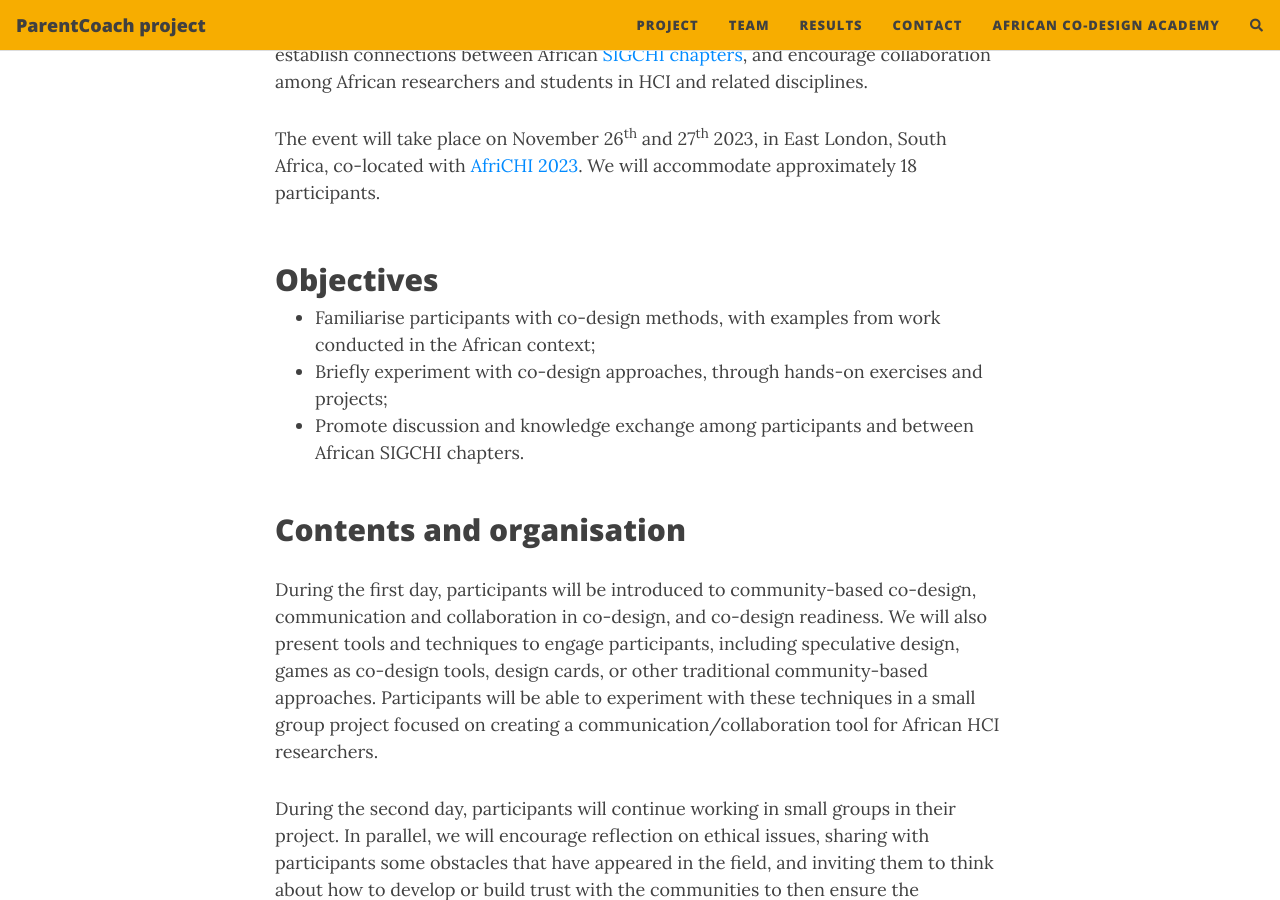
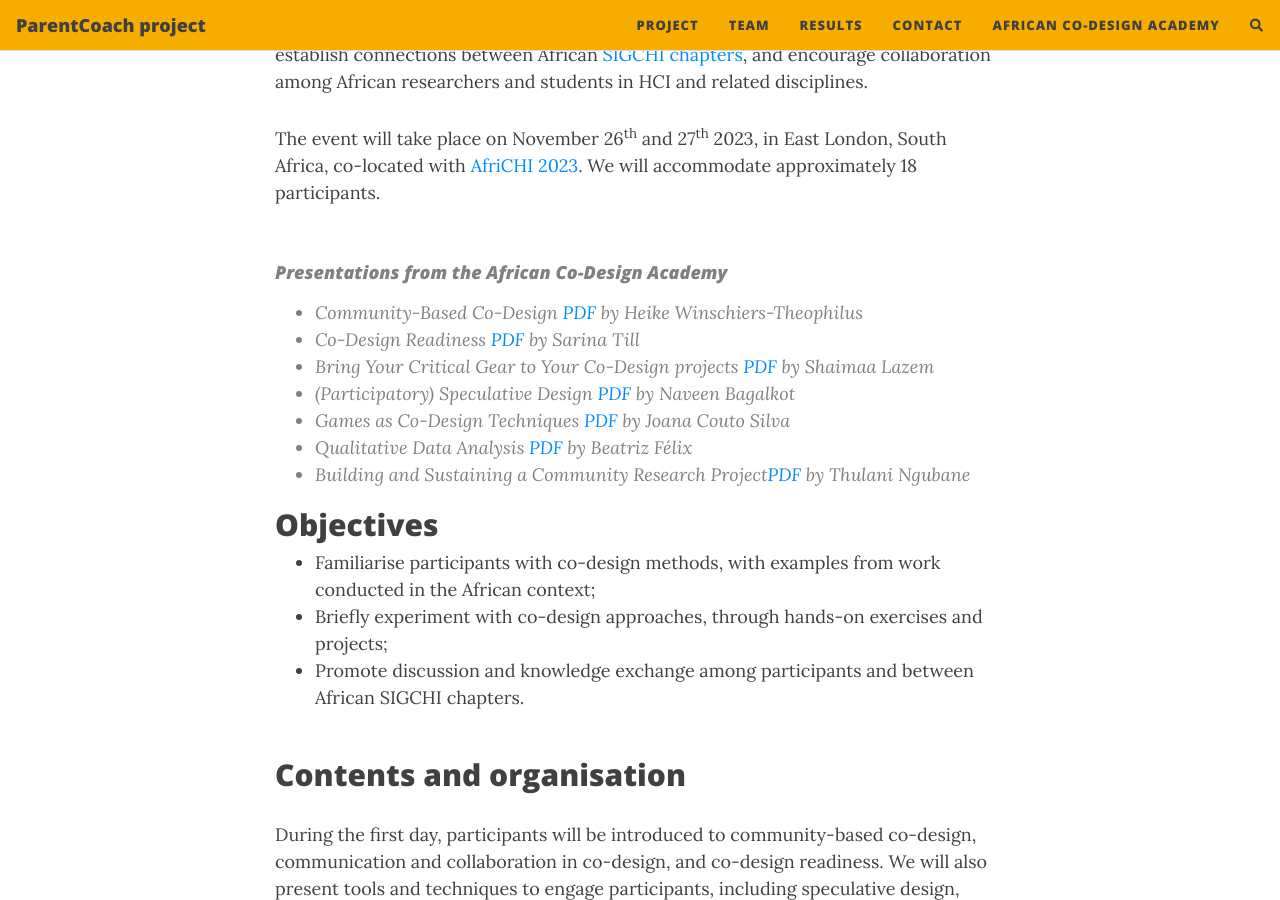
Before and after one commit to fraunhoferportugal/parentcoach-website, a Jekyll site: the page built from african-co-design-academy.md, in a window 1280 px wide and 900 px high, scrolled down 431 px. Built offline with Jekyll 4.4.1, drawn with Linux system fonts in a browser that asks for light colours; nearby versions of some CDN libraries; comment, search, counter and statistics services are not loaded.

Commit message:
Update african-co-design-academy.md

```diff
--- a/african-co-design-academy.md
+++ b/african-co-design-academy.md
@@ -7,6 +7,16 @@ title: African Co-Design Academy
 The African Co-design Academy is a two-day summer school focused on exploring co-design approaches and best practices, with a particular emphasis on the African context. The academy aims to enhance participants' knowledge of co-design, share exemplary approaches to co-design in Africa, foster networking opportunities, establish connections between African [SIGCHI chapters](https://sigchi.org/chapters/), and encourage collaboration among African researchers and students in HCI and related disciplines.
 
 The event will take place on November 26<sup>th</sup> and 27<sup>th</sup> 2023, in East London, South Africa, co-located with [AfriCHI 2023](https://africhi2023.org/). We will accommodate approximately 18 participants.<br/><br/>
+
+> #### Presentations from the African Co-Design Academy
+
+> - Community-Based Co-Design [PDF](/files/Community-BasedCo-Design.pdf) by Heike Winschiers-Theophilus
+> - Co-Design Readiness [PDF](/files/Co-DesignReadiness.pdf) by Sarina Till
+> - Bring Your Critical Gear to Your Co-Design projects [PDF](/files/BringYourCriticalGear.pdf) by Shaimaa Lazem
+> - (Participatory) Speculative Design [PDF](/files/ParticipatorySpeculativeDesign.pdf) by Naveen Bagalkot
+> - Games as Co-Design Techniques [PDF](/files/GamesAsCo-DesignTechniques.pdf) by Joana Couto Silva
+> - Qualitative Data Analysis [PDF](/files/QualitativeDataAnalysis.pdf) by Beatriz Félix
+> - Building and Sustaining a Community Research Project[PDF](/files/BuildingAndSustainingACommunity.pdf) by Thulani Ngubane
 
 
 ## Objectives
```
